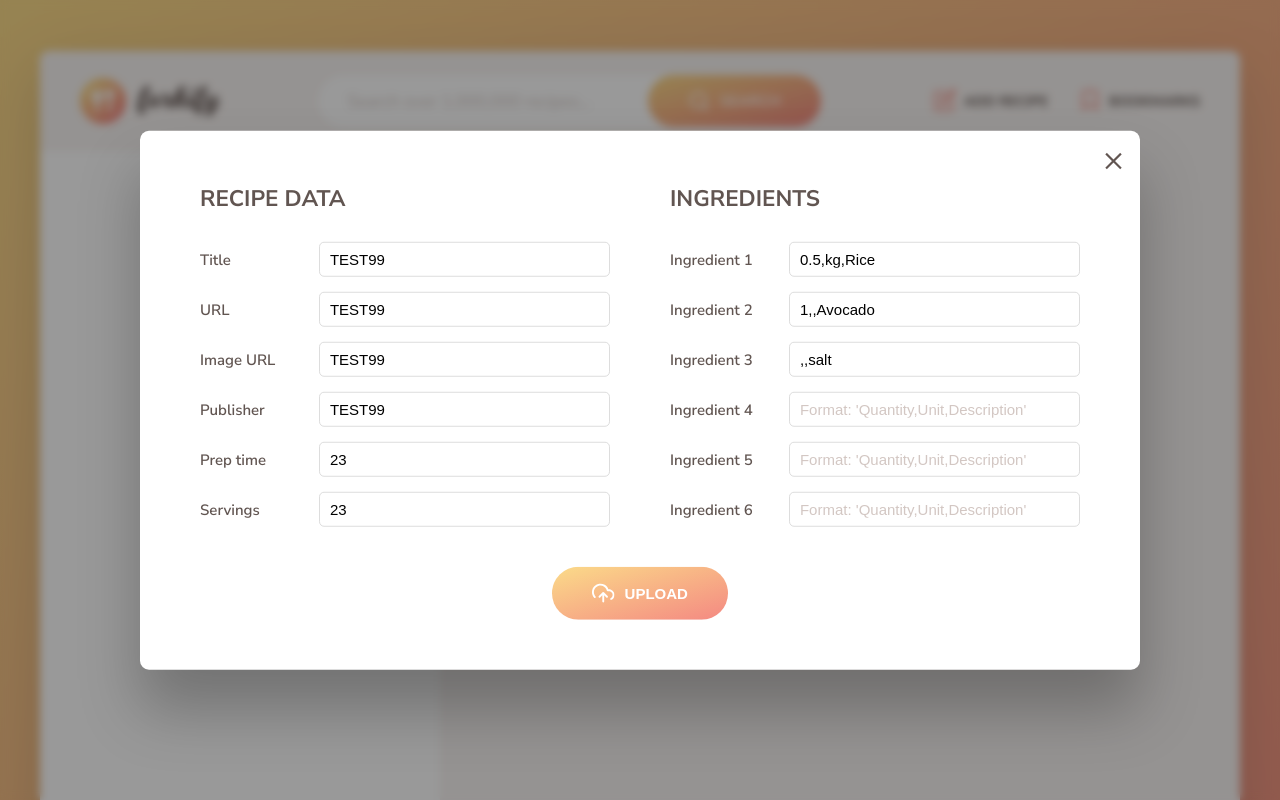
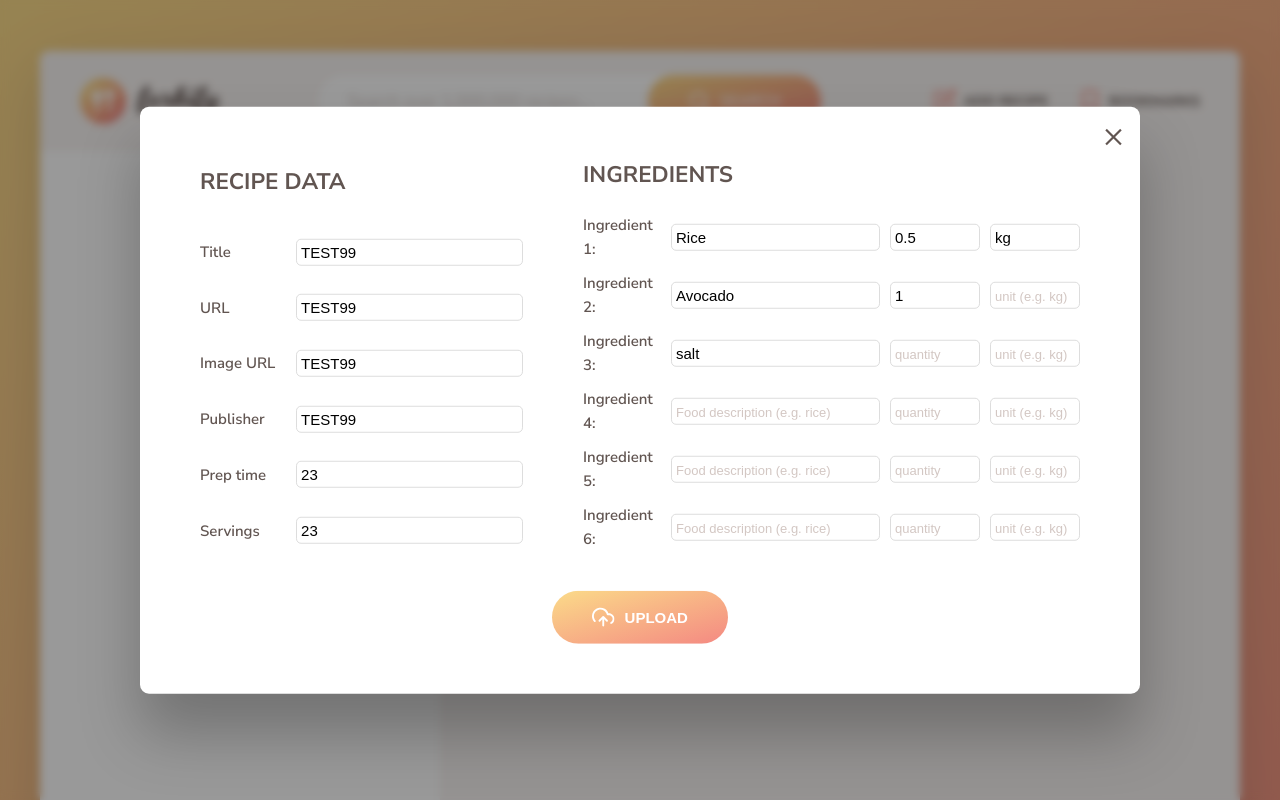
Before and after one commit to nolann7/forkify, a website built with Parcel: page index.html in a window 1280 px wide. Both pictures are taken after a click on the button "ADD RECIPE". Shown: the top 800 px of the page. Built offline with nearby package versions, Linux system fonts and the light colour scheme; files whose address does not match are found by name.

Commit message:
Сделал отдельные поля для ингридиентов

```diff
--- a/index.html
+++ b/index.html
@@ -86,7 +86,6 @@
 
       <div class="search-results">
         <ul class="results">
-
           <!--
           <li class="preview">
             <a class="preview__link preview__link--active" href="#23456">
@@ -277,47 +276,131 @@
           <input value="23" required name="servings" type="number" />
         </div>
 
-        <div class="upload__column">
+        <div class="upload__column upload__column--ing">
           <h3 class="upload__heading">Ingredients</h3>
-          <label>Ingredient 1</label>
-          <input
-            value="0.5,kg,Rice"
+
+            <label>Ingredient 1:</label>
+            <input
+            value="Rice"
             type="text"
             required
-            name="ingredient-1"
-            placeholder="Format: 'Quantity,Unit,Description'"
+            name="ingredient-1-description"
+            placeholder="Food description (e.g. rice)"
+            />
+            <input
+
+            value="0.5"
+            type="text"
+            name="ingredient-1-quantity"
+            placeholder="quantity"
+            />
+            <input
+
+            value="kg"
+            type="text"
+            name="ingredient-1-unit"
+            placeholder="unit (e.g. kg)"
+            />
+          <label>Ingredient 2:</label>
+          <input
+          class="ing2"
+
+            value="Avocado"
+            type="text"
+            name="ingredient-2-description"
+            placeholder="Food description (e.g. rice)"
           />
-          <label>Ingredient 2</label>
           <input
-            value="1,,Avocado"
+          class="ing2"
+
+            value="1"
             type="text"
-            name="ingredient-2"
-            placeholder="Format: 'Quantity,Unit,Description'"
+            name="ingredient-2-quantity"
+            placeholder="quantity"
           />
-          <label>Ingredient 3</label>
           <input
-            value=",,salt"
+          class="ing2"
+
+            value=""
             type="text"
-            name="ingredient-3"
-            placeholder="Format: 'Quantity,Unit,Description'"
+            name="ingredient-2-unit"
+            placeholder="unit (e.g. kg)"
           />
-          <label>Ingredient 4</label>
+          <label>Ingredient 3:</label>
           <input
+            value="salt"
             type="text"
-            name="ingredient-4"
-            placeholder="Format: 'Quantity,Unit,Description'"
+            name="ingredient-3-description"
+            placeholder="Food description (e.g. rice)"
           />
-          <label>Ingredient 5</label>
           <input
+            value=""
             type="text"
-            name="ingredient-5"
-            placeholder="Format: 'Quantity,Unit,Description'"
+            name="ingredient-3-quantity"
+            placeholder="quantity"
           />
-          <label>Ingredient 6</label>
           <input
+            value=""
             type="text"
-            name="ingredient-6"
-            placeholder="Format: 'Quantity,Unit,Description'"
+            name="ingredient-3-unit"
+            placeholder="unit (e.g. kg)"
+          />
+          <label>Ingredient 4:</label>
+          <input
+            value=""
+            type="text"
+            name="ingredient-4-description"
+            placeholder="Food description (e.g. rice)"
+          />
+          <input
+            value=""
+            type="text"
+            name="ingredient-4-quantity"
+            placeholder="quantity"
+          />
+          <input
+            value=""
+            type="text"
+            name="ingredient-4-unit"
+            placeholder="unit (e.g. kg)"
+          />
+          <label>Ingredient 5:</label>
+          <input
+            value=""
+            type="text"
+            name="ingredient-5-description"
+            placeholder="Food description (e.g. rice)"
+          />
+          <input
+            value=""
+            type="text"
+            name="ingredient-5-quantity"
+            placeholder="quantity"
+          />
+          <input
+            value=""
+            type="text"
+            name="ingredient-5-unit"
+            placeholder="unit (e.g. kg)"
+          />
+          <label>Ingredient 6:</label>
+          <input
+            value=""
+            type="text"
+            name="ingredient-6-description"
+            placeholder="Food description (e.g. rice)"
+          />
+          <input
+            value=""
+            type="text"
+            name="ingredient-6-quantity"
+            placeholder="quantity"
+          />
+          <input
+            value=""
+            type="text"
+            name="ingredient-6-unit"
+            placeholder="unit (e.g. kg)"
           />
         </div>
 
--- a/src/js/controller.js
+++ b/src/js/controller.js
@@ -105,9 +105,7 @@ const controlRecipeUpload = async function (newRecipe) {
   }
 };
 
-const newFeature = function () {
-  console.log('Welcome to the application');
-};
+
 const init = function () {
   bookmarksView.addHandlerRender(initRenderBookmarks);
   recipeView.addHandlerRender(controlRecipes);
@@ -116,7 +114,5 @@ const init = function () {
   searchView.addHandlerSearch(controlSearchResults);
   paginationView.addHandlerClick(controlPagination);
   addRacipeView.addRecipeUpload(controlRecipeUpload);
-  newFeature();
-
 };
 init();
--- a/src/js/model.js
+++ b/src/js/model.js
@@ -30,7 +30,7 @@ export const loadRecipe = async function (id) {
     const data = await AJAX(`${API_URL}${id}?key=${KEY}`);
 
     state.recipe = createRecipeObject(data);
-
+    console.log(state.recipe);
     if (state.bookmarks.some(bookmark => bookmark.id === id)) {
       state.recipe.bookmarked = true;
     } else state.recipe.bookmarked = false;
@@ -108,16 +108,41 @@ const clearBookmarks = function () {
 
 export const uploadRecipe = async function (newRecipe) {
   try {
-    const ingridients = Object.entries(newRecipe)
-      .filter(entry => entry[0].startsWith('ingredient') && entry[1] !== '')
-      .map(ing => {
-        ingArr = ing[1].split(',').map(el => el.trim());
-        if (ingArr.length !== 3) throw new Error('Please use correct format');
+    let ingredientsArray = [];
+    let ingCount = 1;
+    const ingredients = Object.entries(newRecipe).filter(
+      entry => entry[0].startsWith('ingredient') /* && entry[1] !== '' */
+    );
+    for (let i = 0; i < ingredients.length; i = i + 3) {
+      console.log(`i `,i);
+      console.log(`ingCount `,ingCount);
+      console.log(ingredients[i][0].startsWith(`ingredient-${ingCount}`));
+      if (ingredients[i][0].startsWith(`ingredient-${ingCount}`) && ingredients[i][1] !== '') {
+        let tempObj = {};
+        tempObj.description = ingredients[i][1];
+        tempObj.quantity = ingredients[i + 1][1] ? Number(ingredients[i + 1][1]): null;
+        tempObj.unit = ingredients[i + 2][1];
+        ingredientsArray.push(tempObj);
+        tempObj = {};
+      }
+      ingCount++;
+    }
+    // .map((el, i) => {
+    //   if (el[0].startsWith(`ingredient-${i+1}`)) {
+    //    console.log('yeas');
+    //   }
+    // });
+    // .map(ing => {
+    //   ingArr = ing[1].split(',').map(el => el.trim());
+    //   // if (ingArr.length !== 3) throw new Error('Please use correct format');
 
-        let [quantity, unit, description] = ingArr;
-        quantity = quantity ? Number(quantity) : null;
-        return { quantity, unit, description };
-      });
+    //   let [quantity, unit, description] = ingArr;
+    //   quantity = quantity ? Number(quantity) : null;
+    //   return { quantity, unit, description };
+    // });
+    console.log(ingredientsArray);
+    console.log(ingredients);
+
     const recipe = {
       title: newRecipe.title,
       source_url: newRecipe.sourceUrl,
@@ -125,7 +150,7 @@ export const uploadRecipe = async function (newRecipe) {
       publisher: newRecipe.publisher,
       cooking_time: Number(newRecipe.cookingTime),
       servings: Number(newRecipe.servings),
-      ingredients: ingridients,
+      ingredients: ingredientsArray,
     };
 
     const data = await AJAX(`${API_URL}?key=${KEY}`, recipe);
--- a/src/js/views/addRacipeView.js
+++ b/src/js/views/addRacipeView.js
@@ -35,8 +35,10 @@ class AddRecipeView extends View {
       e.preventDefault();
       // this in eventlistener == _parentElement
       const dataArray = [...new FormData(this)];
+      console.log(dataArray);
       // method takes an array of entries and converts it to an object
       const data = Object.fromEntries(dataArray);
+      console.log(data);
       handler(data);
     });
   }
--- a/src/sass/_upload.scss
+++ b/src/sass/_upload.scss
@@ -44,7 +44,7 @@
 
 .upload {
   display: grid;
-  grid-template-columns: 1fr 1fr;
+  grid-template-columns: 1.3fr 2fr;
   gap: 4rem 6rem;
 
   &__column {
@@ -61,13 +61,15 @@
 
     & input {
       font-size: 1.5rem;
-      padding: 0.8rem 1rem;
+      padding: 0.4rem 0.4rem;
       border: 1px solid #ddd;
       border-radius: 0.5rem;
       transition: all 0.2s;
 
       &::placeholder {
         color: $color-grey-light-3;
+        font-size: 1.3rem;
+
       }
 
       &:focus {
@@ -84,6 +86,12 @@
     }
   }
 
+  &__column--ing {
+    grid-template-columns: 1fr 1.5fr 9rem 9rem;
+    align-items: center;
+    gap: 1rem;
+  }
+
   &__heading {
     font-size: 2.25rem;
     font-weight: 700;
```
